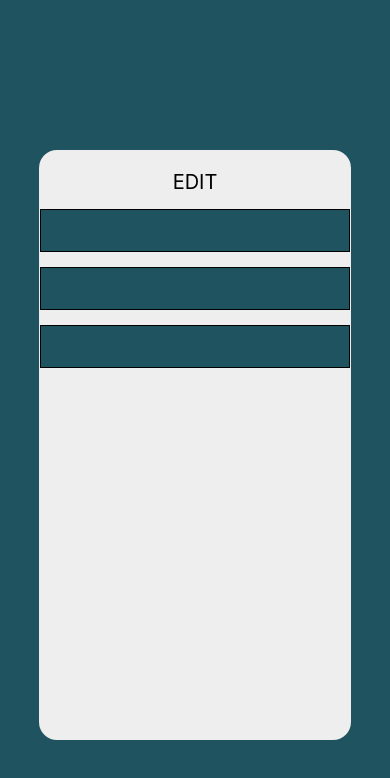
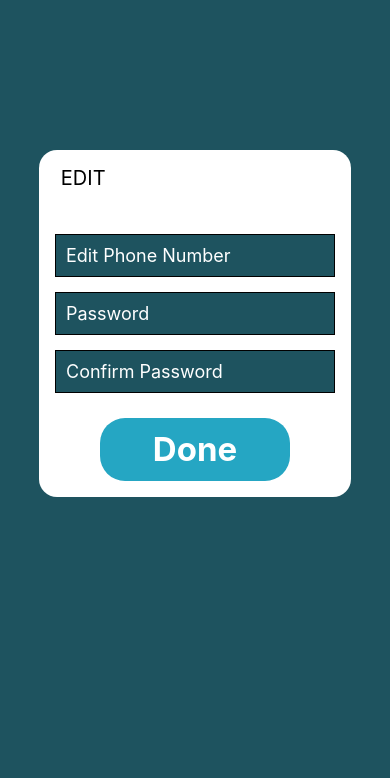
Before and after one commit to auhmaugmaufm/mobile-project, a React Native app: screen /Edit in a window 390 px wide. Shown: the top 778 px of the page. Built offline with nearby package versions, Linux system fonts and the light colour scheme.

Commit message:
not finish

```diff
--- a/App.js
+++ b/App.js
@@ -14,7 +14,7 @@ const Stack = createStackNavigator()
 const App = () => {
     return (
         <NavigationContainer>
-            <Stack.Navigator initialRouteName="Edit">
+            <Stack.Navigator initialRouteName="Booking">
                 <Stack.Screen
                     name="Home"
                     component={HomeScreen}
--- a/package.json
+++ b/package.json
@@ -9,6 +9,7 @@
     "web": "expo start --web"
   },
   "dependencies": {
+    "@react-navigation/bottom-tabs": "^7.2.1",
     "@react-navigation/native": "^7.0.15",
     "@react-navigation/stack": "^7.1.2",
     "expo": "~52.0.37",
--- a/src/screens/EditScreen.js
+++ b/src/screens/EditScreen.js
@@ -1,17 +1,37 @@
 import React from "react";
 import { View, Text, StyleSheet } from 'react-native';
 import CustomInput from '../components/CustomInput'
-import CustomCard from '../components/CustomCard';
+import CustomButton from '../components/CustomButton';
+import Board from "../components/Board";
 
 const EditScreen = () => {
     return (
-        <View style ={styles.ViewStyle}>
-            <View style={styles.container}>
-                <Text style = {styles.TextStyle}>EDIT</Text>
-                <CustomInput/>
-                <CustomInput/>
-                <CustomInput/>
-            </View>
+
+        <View style={styles.ViewStyle}>
+            <Board height="50%">
+                <Text style={styles.TextStyle}>EDIT</Text>
+                <View style={styles.container}>
+                    <CustomInput
+                        width={280}
+                        text="Edit Phone Number"
+                    />
+                    <CustomInput
+                        width={280}
+                        text="Password"
+                    />
+                    <CustomInput
+                        ew width={280}
+                        text="Confirm Password"
+                    />
+                    <View style={styles.buttonSize}>
+                        <CustomButton
+                            title="Done"
+                            color="white"
+                            backgroundColor='#25A6C3'
+                        />
+                    </View>
+                </View>
+            </Board>
         </View>
     )
 }
@@ -23,19 +43,25 @@ const styles = StyleSheet.create({
         backgroundColor: "#1E535F",
         // alignItems: 'center'
     },
+    TextStyle: {
+        fontSize: 20,
+        marginTop: "5%",
+        marginLeft: "7%"
+    },
     container: {
         alignItems: "center",
         width: "80%",
-        height: "85%",
-        backgroundColor: "#EEEEEE",
+        height: "35%",
         marginLeft: "10%",
         borderRadius: 18,
         padding: 20,
-        // marginTop: 5,
+        marginTop: "3%"
     },
-    TextStyle:{
-        fontSize:20,
-    }
+    buttonSize: {
+        marginTop:"auto",
+        width: 190,
+        height: 63,
+    },
 })
 
 export default EditScreen;
```
Also changed, not shown: 1 other file (tests, documents, lock files or other folders).
